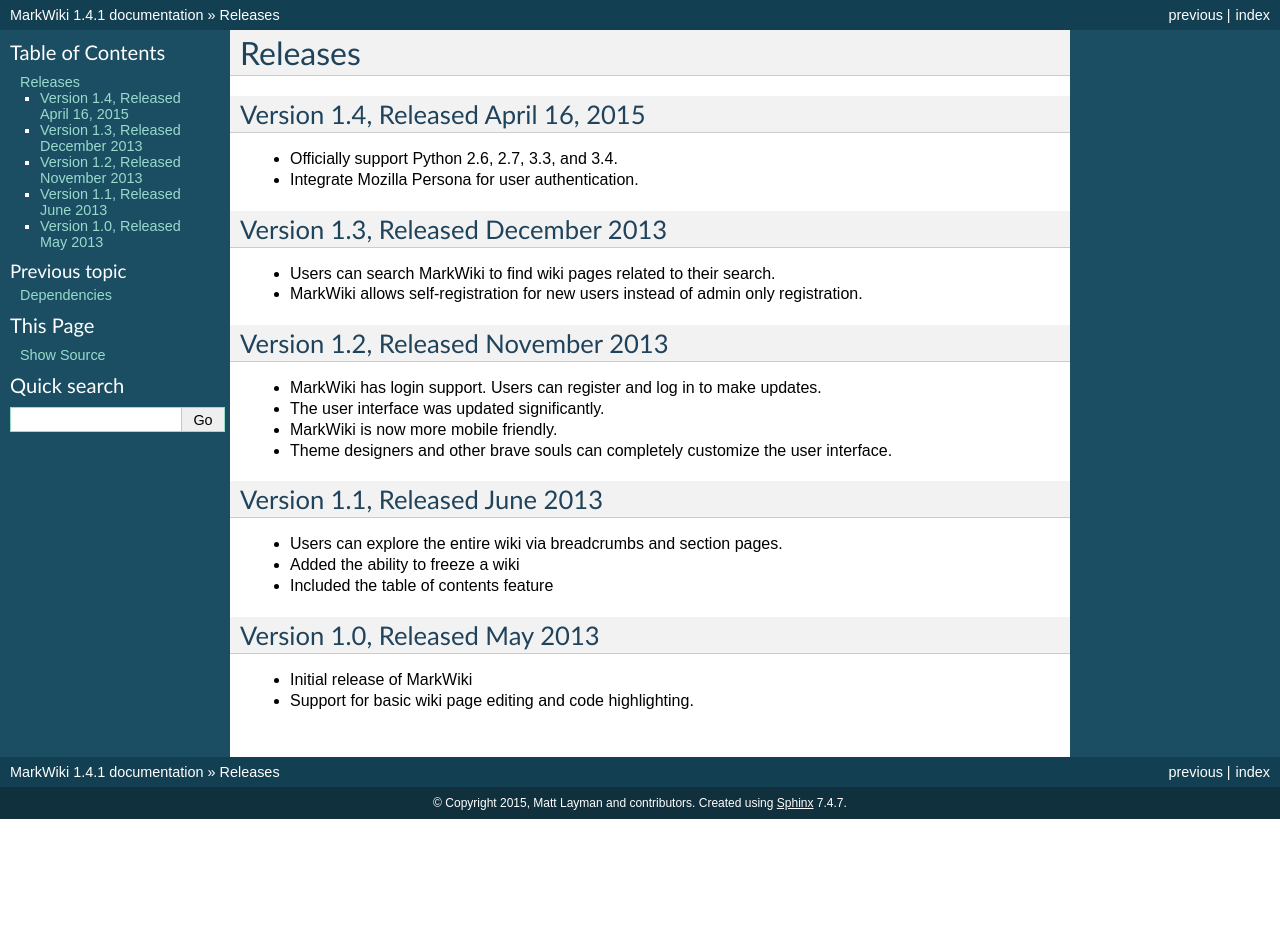
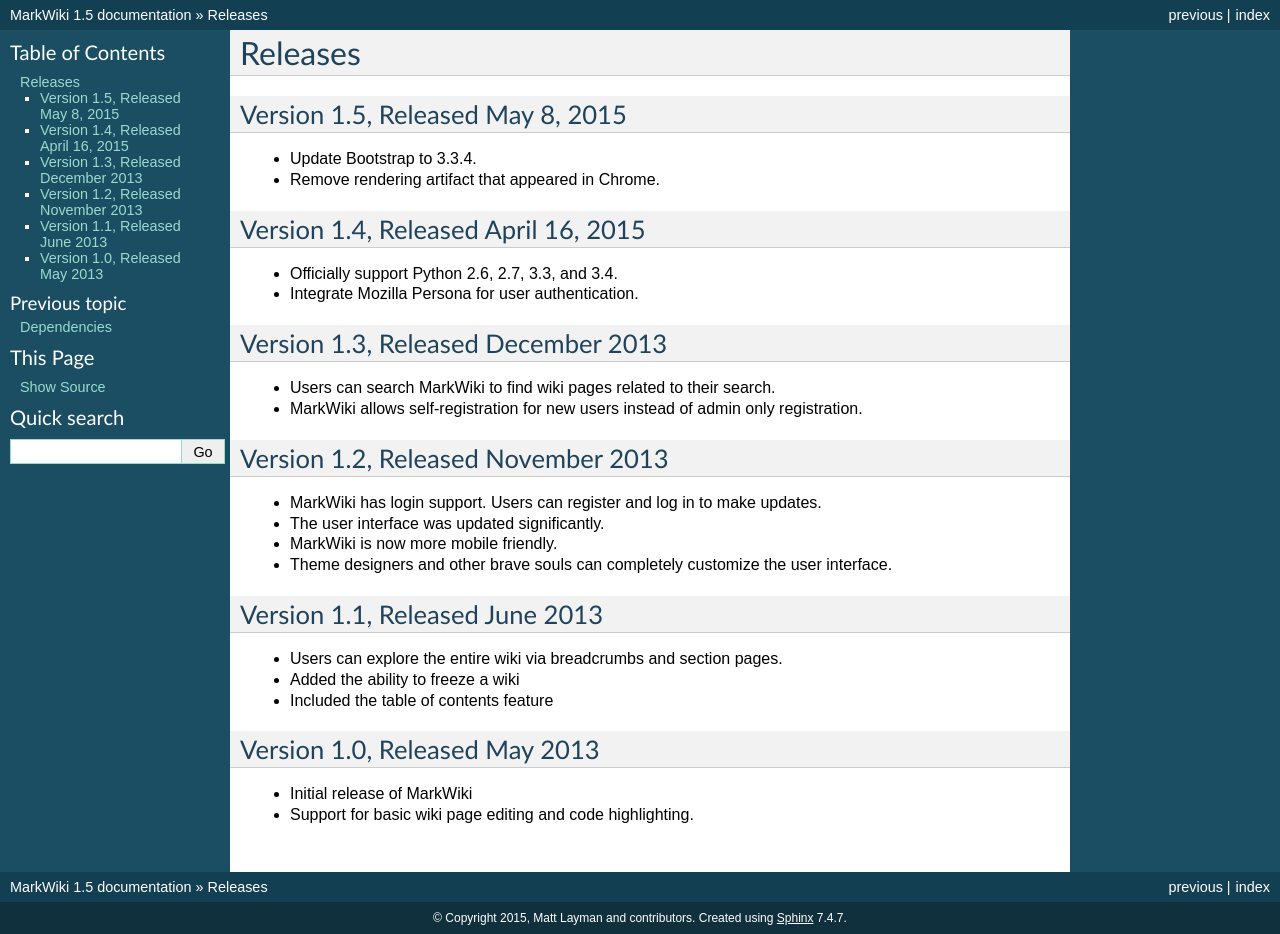
Before and after one commit to mblayman/markwiki, a Sphinx documentation site: the page built from docs/releases.rst, in a window 1280 px wide. Built offline with Sphinx 7.4.7, drawn with Linux system fonts in a browser that asks for light colours; before the commit the page ends 900 px from its top, so only the background shows below that.

Commit message:
Prepare 1.5 release.

```diff
--- a/docs/releases.rst
+++ b/docs/releases.rst
@@ -1,5 +1,11 @@
 Releases
 ========
+
+Version 1.5, Released May 8, 2015
+---------------------------------
+
+* Update Bootstrap to 3.3.4.
+* Remove rendering artifact that appeared in Chrome.
 
 Version 1.4, Released April 16, 2015
 ------------------------------------
--- a/setup.py
+++ b/setup.py
@@ -8,7 +8,7 @@
 from setuptools import find_packages, setup
 import sys
 
-__version__ = '1.4.1'
+__version__ = '1.5'
 
 # The docs import setup.py for the version so only call setup when not behaving
 # as a module.
```
